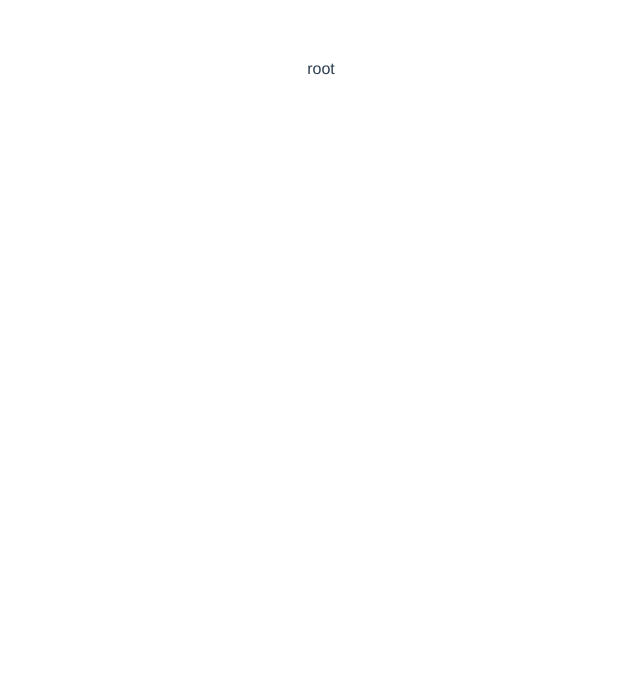
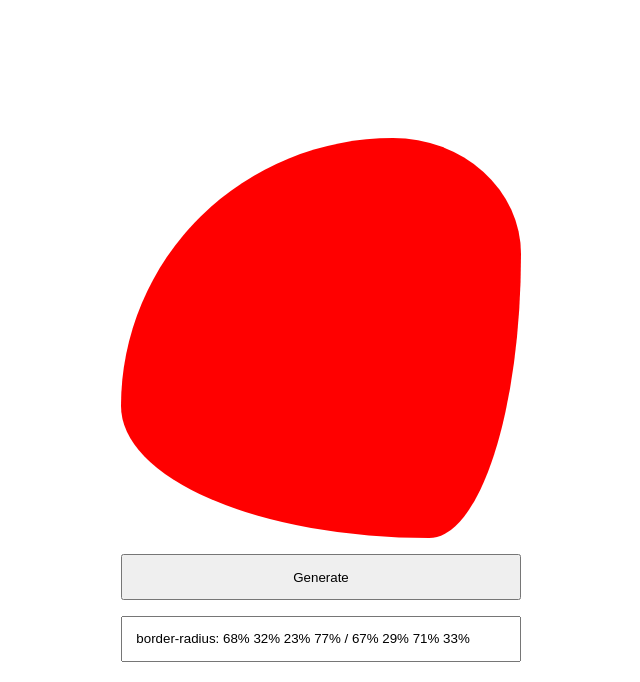
Before and after one commit to maxzz/border-radius-generator, a Vue app: page / in a window 1280 px wide. Shown: the top 682 px of the page, without its empty margins (319-959 px from the left). Built offline with nearby package versions, Linux system fonts and the light colour scheme.

Commit message:
feature: first working generator

```diff
--- a/src/App.vue
+++ b/src/App.vue
@@ -1,9 +1,77 @@
 <template>
-    <div>root</div>
+    <main>
+        <div class="blob-show" :style="{borderRadius: generated}"></div>
+        <input type="button" value="Generate" @click="onGenerate">
+        <input :value="generatedOutput" readonly>
+    </main>
 </template>
 
 <script>
+    import { computed, ref } from 'vue';
 
-export default {
-};
+    function random(min, max){
+        return Math.floor(min + Math.random() * (max - min));
+    }
+
+    function generateShape() {
+        var r1 = random(5, 100);
+        var r2 = random(5, 100);
+        var r3 = random(5, 100);
+        var r4 = random(5, 100);
+
+        var r11 = 100 - r1;
+        var r22 = 100 - r2;
+        var r33 = 100 - r3;
+        var r44 = 100 - r4;
+
+        return `${r1}% ${r11}% ${r22}% ${r2}% / ${r3}% ${r4}% ${r44}% ${r33}%`;
+    }
+
+    export default {
+        setup() {
+            const generated = ref(generateShape());
+            const generatedOutput = computed(() => generated.value ? `border-radius: ${generated.value}` : '');
+
+            function onGenerate() {
+                generated.value = generateShape();
+            }
+
+            return {
+                generated,
+                generatedOutput,
+                onGenerate,
+            };
+        }
+    };
 </script>
+
+<style>
+    *, *::before, *::after {
+        margin: 0;
+        padding: 0;
+        box-sizing: border-box;
+    }
+
+    body {
+        height: 100vh;
+        display: grid;
+        place-items: center;
+    }
+
+    main {
+        display: grid;
+        row-gap: 1em;
+    }
+
+    input {
+        padding: 1em;
+    }
+
+    .blob-show {
+        position: relative;
+        width: 400px;
+        height: 400px;
+        background-color: red;
+        transition: 1s border-radius;
+    }
+</style>
--- a/src/index.css
+++ b/src/index.css
@@ -2,7 +2,8 @@
   font-family: Avenir, Helvetica, Arial, sans-serif;
   -webkit-font-smoothing: antialiased;
   -moz-osx-font-smoothing: grayscale;
-  text-align: center;
+
   color: #2c3e50;
-  margin-top: 60px;
+  /* text-align: center; */
+  /* margin-top: 60px; */
 }
```
